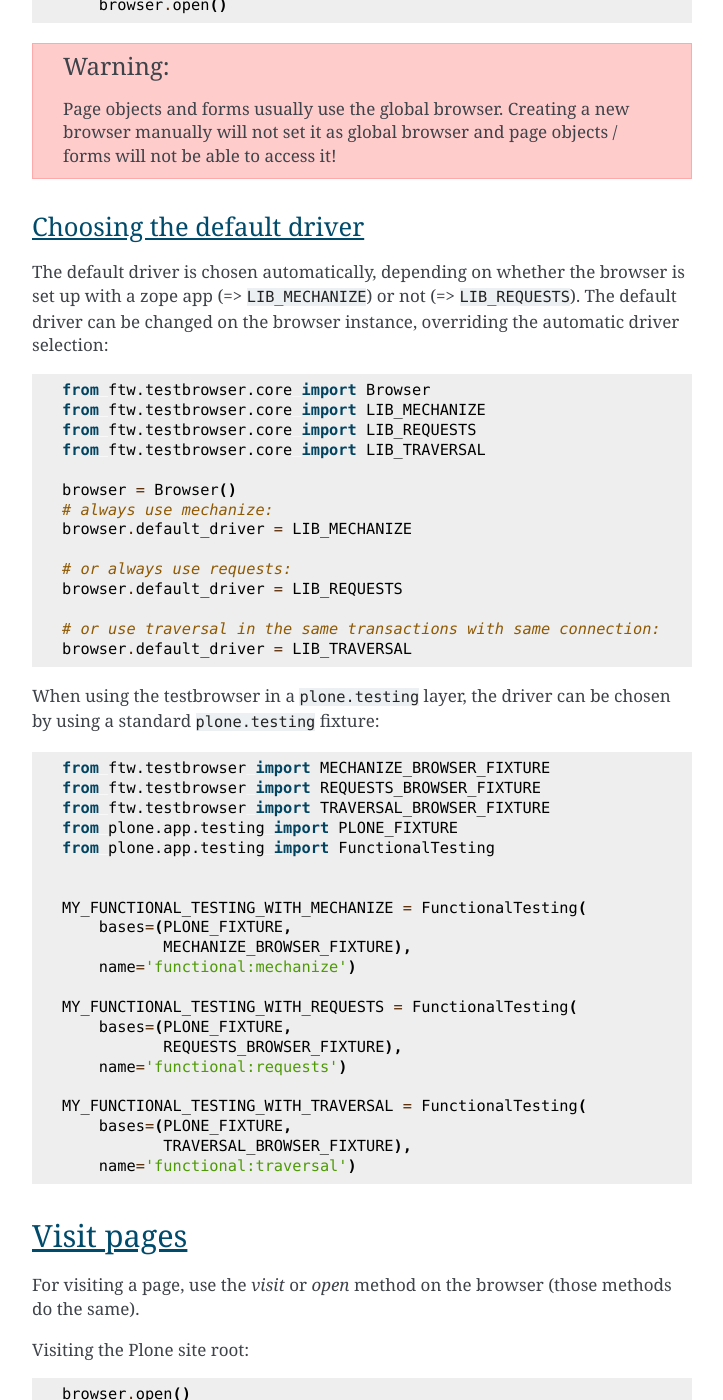
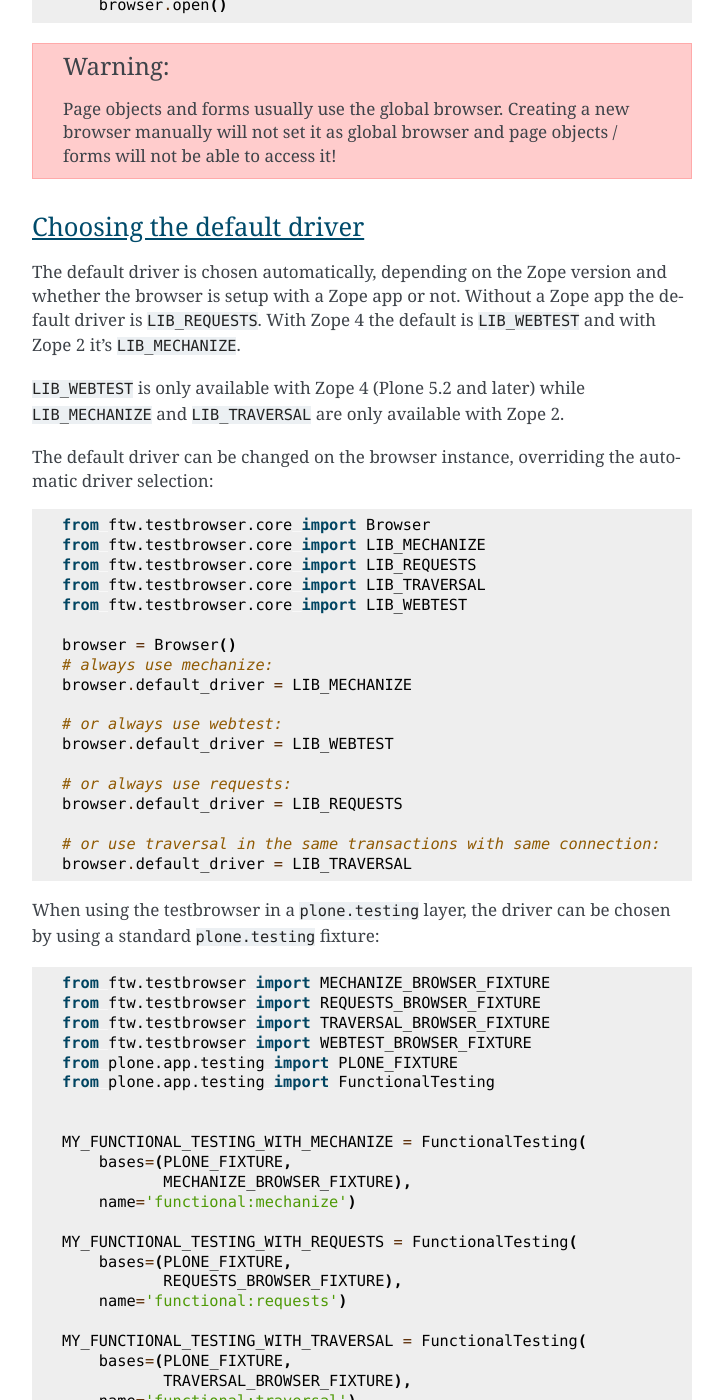
Before and after one commit to 4teamwork/ftw.testbrowser, a Sphinx documentation site: the page built from docs/source/userdoc.rst, in a window 1280 px wide and 1400 px high, scrolled down 1489 px. Shown: the whole window, without its empty margins (388-1111 px from the left). Built offline with Sphinx 7.4.7, drawn with Linux system fonts in a browser that asks for light colours; some of the changed text lies outside the part shown.

Commit message:
Document webtest driver

```diff
--- a/docs/source/userdoc.rst
+++ b/docs/source/userdoc.rst
@@ -50,8 +50,14 @@
 Choosing the default driver
 ---------------------------
 
-The default driver is chosen automatically, depending on whether the browser is
-set up with a zope app (=> ``LIB_MECHANIZE``) or not (=> ``LIB_REQUESTS``).
+The default driver is chosen automatically, depending on the Zope version and
+whether the browser is setup with a Zope app or not. Without a Zope app the
+default driver is ``LIB_REQUESTS``. With Zope 4 the default is ``LIB_WEBTEST``
+and with Zope 2 it's ``LIB_MECHANIZE``.
+
+``LIB_WEBTEST`` is only available with Zope 4 (Plone 5.2 and later) while
+``LIB_MECHANIZE`` and ``LIB_TRAVERSAL`` are only available with Zope 2.
+
 The default driver can be changed on the browser instance, overriding the
 automatic driver selection:
 
@@ -61,10 +67,14 @@
     from ftw.testbrowser.core import LIB_MECHANIZE
     from ftw.testbrowser.core import LIB_REQUESTS
     from ftw.testbrowser.core import LIB_TRAVERSAL
+    from ftw.testbrowser.core import LIB_WEBTEST
 
     browser = Browser()
     # always use mechanize:
     browser.default_driver = LIB_MECHANIZE
+
+    # or always use webtest:
+    browser.default_driver = LIB_WEBTEST
 
     # or always use requests:
     browser.default_driver = LIB_REQUESTS
@@ -81,6 +91,7 @@
     from ftw.testbrowser import MECHANIZE_BROWSER_FIXTURE
     from ftw.testbrowser import REQUESTS_BROWSER_FIXTURE
     from ftw.testbrowser import TRAVERSAL_BROWSER_FIXTURE
+    from ftw.testbrowser import WEBTEST_BROWSER_FIXTURE
     from plone.app.testing import PLONE_FIXTURE
     from plone.app.testing import FunctionalTesting
 
@@ -100,7 +111,10 @@
                TRAVERSAL_BROWSER_FIXTURE),
         name='functional:traversal')
 
-
+    MY_FUNCTIONAL_TESTING_WITH_WEBTEST = FunctionalTesting(
+        bases=(PLONE_FIXTURE,
+               WEBTEST_BROWSER_FIXTURE),
+        name='functional:webtest')
 
 
 Visit pages
```
